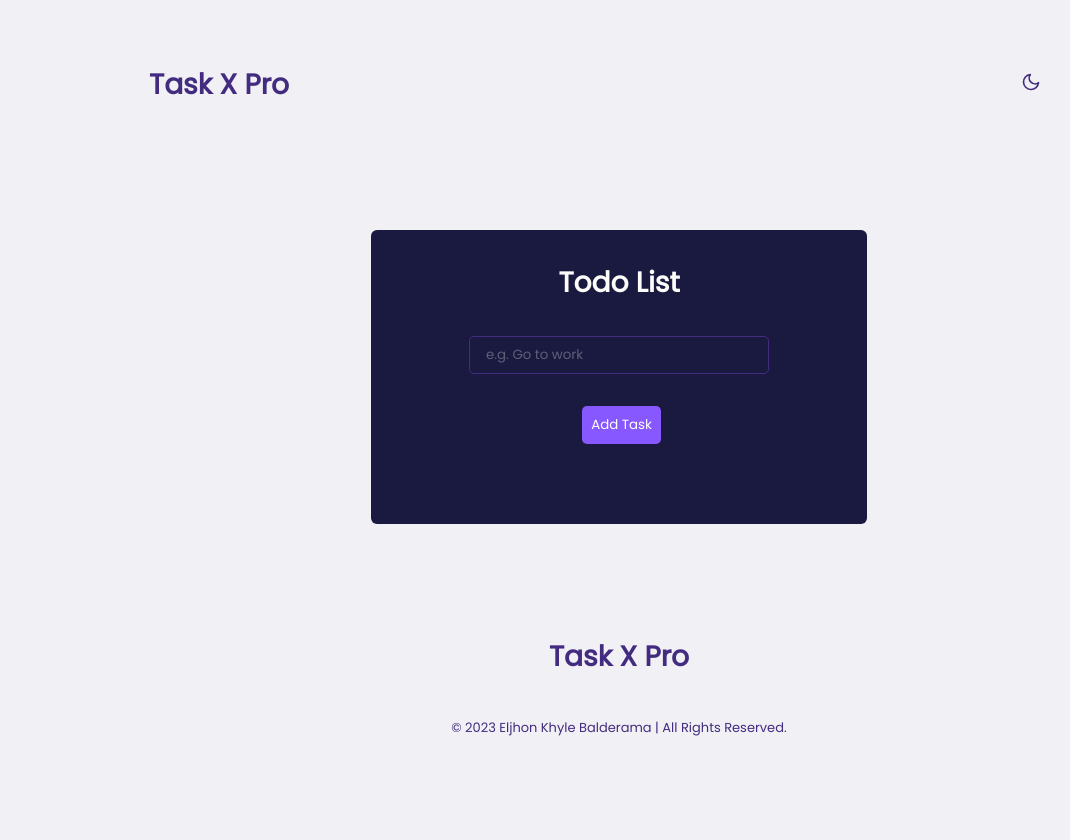
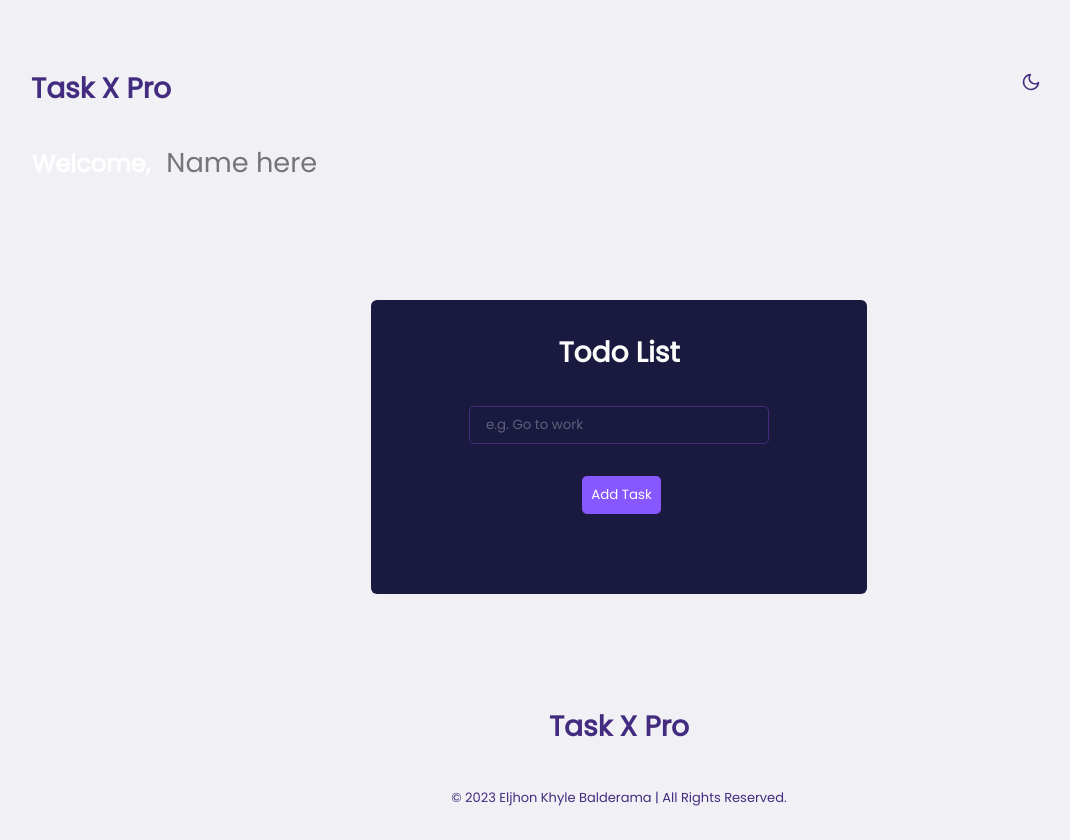
Before and after one commit to eljhonkhyle/todo-list, a React (Vite) app: page / in a window 1280 px wide. Shown: the whole page, without its empty margins (21-1091 px from the left). Before the commit the page ends 800 px from the top, so only its background shows below. Built offline with nearby package versions, Linux system fonts and the light colour scheme.

Commit message:
added: userName

```diff
--- a/src/App.css
+++ b/src/App.css
@@ -81,11 +81,18 @@ body.dark-mode .dark-mode-toggle:hover {
   position: absolute;
   top: 0;
   left: 0;
+  color: white;
+  padding: 20px;
+  text-align: center;
+  display: flex;
+  flex-direction: column;
+  align-items: center;
+  text-align: center;
 }
 
 .logo {
-  margin-left: 170px;
-  margin-top: 2rem;
+  margin-right: 180px;
+  margin-top: 1rem;
 }
 
 h1 {
@@ -98,10 +105,11 @@ h1 {
 
 .todo-wrapper {
   background: #1A1A40;
-  margin-top: 5rem;
+  margin-top: 150px;
   padding: 2rem;
   border-radius: 6px;
   max-width: 600px;
+
 }
 
 .todo-input::placeholder {
--- a/src/components/Header.jsx
+++ b/src/components/Header.jsx
@@ -1,11 +1,62 @@
-import React from 'react'
+import React, { useState, useEffect } from 'react';
 
 const Header = () => {
+  // Initialize the userName state with the value from localStorage
+  const [userName, setUserName] = useState(localStorage.getItem('userName') || '');
+
+  const handleNameChange = (event) => {
+    const newName = event.target.value;
+    setUserName(newName);
+    localStorage.setItem('userName', newName); // Store the name in localStorage
+  };
+
+  const containerStyles = {
+    display: 'flex',
+    flexDirection: 'column',
+    alignItems: 'center',
+    textAlign: 'center',
+    marginLeft: '2rem'
+  };
+
+  const inlineContainerStyles = {
+    display: 'flex',
+    alignItems: 'center',
+  };
+
+  const inputStyles = {
+    border: 'none',
+    borderBottom: 'none',
+    outline: 'none',
+    background: 'none',
+    color: '#8758ff',
+    width: '200px',
+    padding: '1rem',
+    fontSize: '1.7rem',
+  };
+
+  // Use useEffect to update the userName state when the component mounts
+  useEffect(() => {
+    const storedName = localStorage.getItem('userName');
+    if (storedName) {
+      setUserName(storedName);
+    }
+  }, []);
+
   return (
-    <div className='header'>
-        <h1 className='logo'>Task X Pro</h1>
+    <div className="header" style={containerStyles}>
+      <h1 className="logo">Task X Pro</h1>
+      <div style={inlineContainerStyles}>
+        <h2>Welcome, </h2>
+        <input
+          type="text"
+          placeholder="Name here"
+          value={userName}
+          onChange={handleNameChange}
+          style={inputStyles}
+        />
+      </div>
     </div>
-  )
-}
+  );
+};
 
-export default Header
+export default Header;
```
